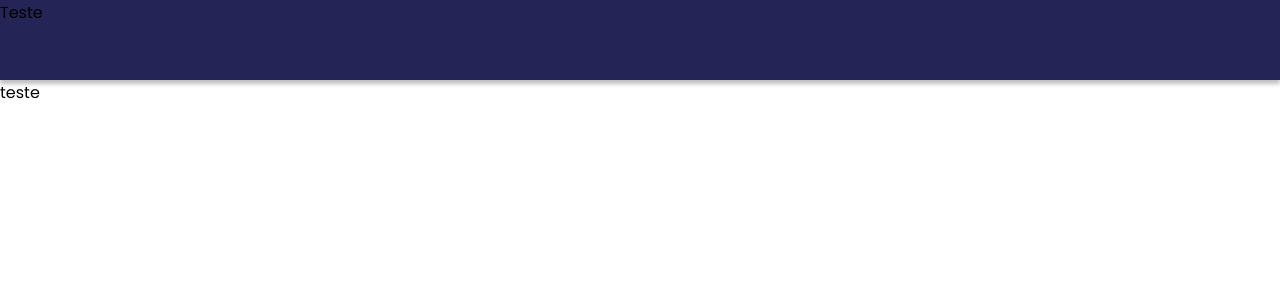
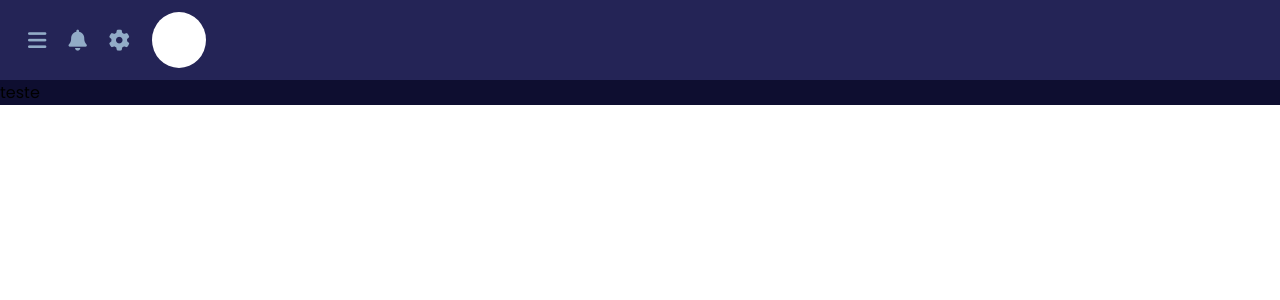
Before and after one commit to Pedro-Marques-Santos/calistenic, a React (Create React App) app: page /dashboard in a window 1280 px wide. Shown: the top 300 px of the page. Built offline with nearby package versions, Linux system fonts and the light colour scheme.

Commit message:
Header finished

```diff
--- /dev/null
+++ b/src/components/Allexercise/index.tsx
@@ -0,0 +1,9 @@
+import { Container } from "./styles";
+
+export function Allexercise() {
+  return (
+    <Container>
+      <div>teste</div>
+    </Container>
+  );
+}
--- /dev/null
+++ b/src/components/Allexercise/styles.tsx
@@ -0,0 +1,5 @@
+import styled from "styled-components";
+
+export const Container = styled.div`
+  background: var(--blue-extreme-dark);
+`
--- a/src/components/Dashboard/index.tsx
+++ b/src/components/Dashboard/index.tsx
@@ -1,12 +1,12 @@
+import { Allexercise } from "../Allexercise";
 import { Header } from "../Header";
 import { Container } from "./styles";
-
 
 export function Dashboard() {
   return (
     <Container>
       <Header />
-      <div>teste</div>
+      <Allexercise />
     </Container>
   );
 }
--- a/src/components/Header/index.tsx
+++ b/src/components/Header/index.tsx
@@ -1,7 +1,14 @@
-import { Container } from "./styles";
+import { Container, ItemMenu, Menu, Profile } from "./styles";
 
 export function Header() {
   return (
-    <Container>Teste</Container>
+    <Container>
+      <Menu>
+        <ItemMenu><i className="fa-solid fa-bars"></i></ItemMenu>
+        <ItemMenu><i className="fa-solid fa-bell"></i></ItemMenu>
+        <ItemMenu><i className="fa-solid fa-gear"></i></ItemMenu>
+        <Profile></Profile>
+      </Menu>
+    </Container>
   );
 }
--- a/src/components/Header/styles.tsx
+++ b/src/components/Header/styles.tsx
@@ -3,6 +3,33 @@ import styled from "styled-components";
 export const Container = styled.div`
   width: 100%;
   height: 80px;
-  background:#242456;
-  box-shadow: 0px 4px 4px 0px #00000040;
+  background: var(--blue-dark);
+  box-shadow: 0px 3px 3px 0px var(--black-light);
+  display: flex;
+  align-items: center;
 `
+
+export const Menu = styled.div`
+  margin-left: 28px;
+  display: flex;
+`
+
+export const ItemMenu = styled.div`
+  cursor: pointer;
+  color: var(--blue-light);
+  display: flex;
+  align-items: center;
+  justify-content: center;
+  margin-right: 22px;
+  i {
+    font-size: 21px;
+  }
+`
+
+export const Profile = styled.div`
+  cursor: pointer;
+  background: var(--white);
+  width: 54px;
+  height: 56px;
+  border-radius: 100%;
+`
--- a/src/styles/global.ts
+++ b/src/styles/global.ts
@@ -5,6 +5,7 @@ export const GlobalStyle = createGlobalStyle`
 
   :root {
     --black: #000000;
+    --black-light: #00000040;
     --white: #FFFFFF;
     --gray: #BDB9B9;
     --white-gray: #FFFFFFCC;
@@ -13,7 +14,9 @@ export const GlobalStyle = createGlobalStyle`
     --purple-dark: #131836;
     --purple: #3D4AAB;
     --dark: #00000040;
-;
+    --blue-light: #92acc7;
+    --blue-dark: #242456;
+    --blue-extreme-dark: #0E0E30;
   }
 
   body {
```
